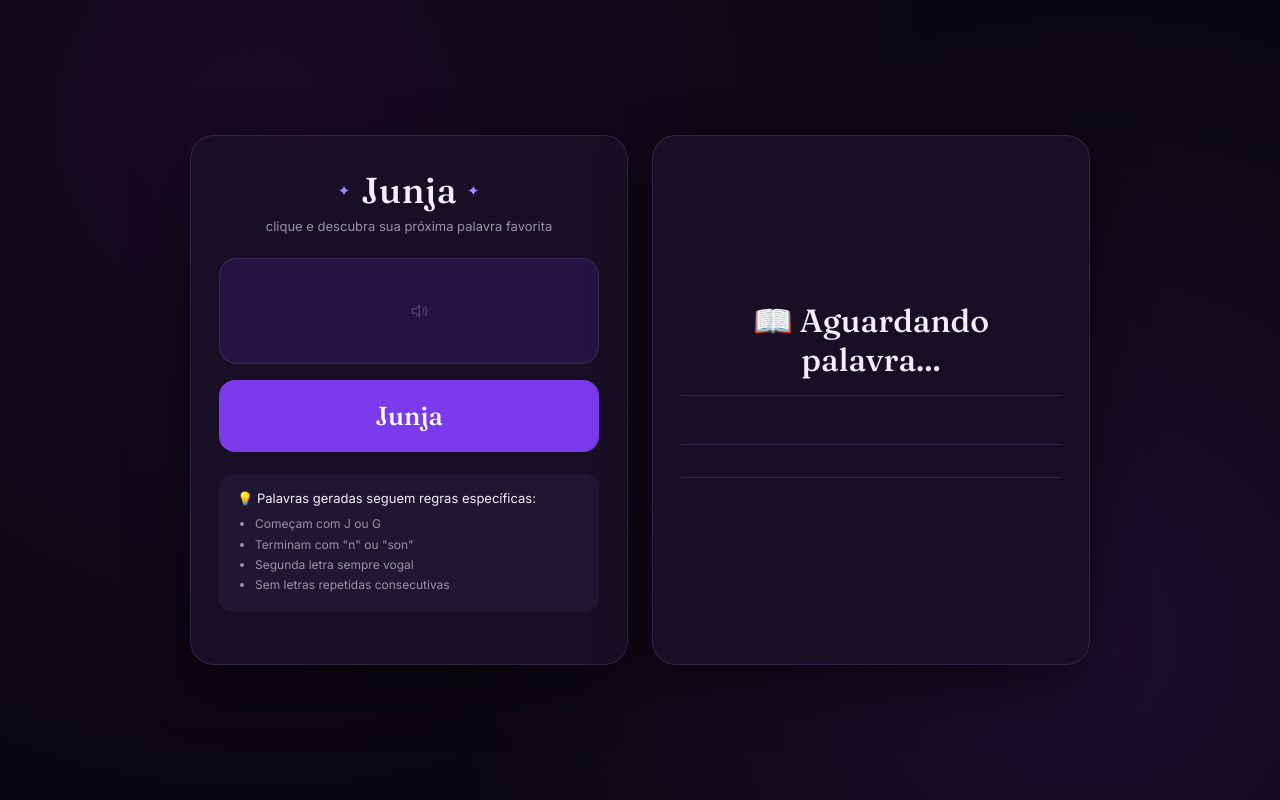
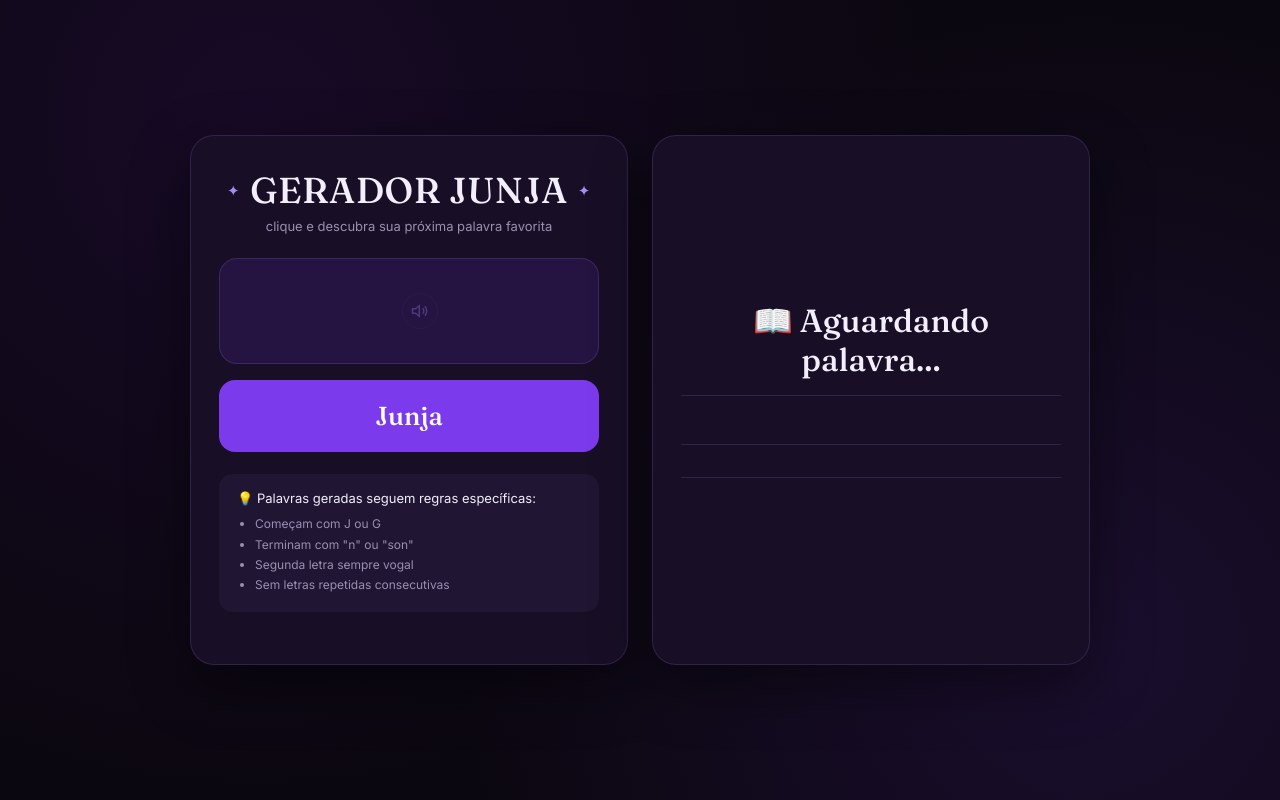
Before and after one commit to theoam4/junja-site, a plain HTML site: page index.html in a window 1280 px wide. Drawn offline with Linux system fonts and the light colour scheme.

Commit message:
style: atualizar título do gerador para "GERADOR JUNJA"

```diff
--- a/index.html
+++ b/index.html
@@ -16,7 +16,7 @@
     <!-- Coluna esquerda: gerador -->
     <main class="card" aria-live="polite">
       <header class="header">
-        <p class="title"><span class="spark" aria-hidden="true">✦</span> Junja <span class="spark" aria-hidden="true">✦</span></p>
+        <p class="title"><span class="spark" aria-hidden="true">✦</span> GERADOR JUNJA <span class="spark" aria-hidden="true">✦</span></p>
         <p class="subtitle">clique e descubra sua próxima palavra favorita</p>
       </header>
 
```
